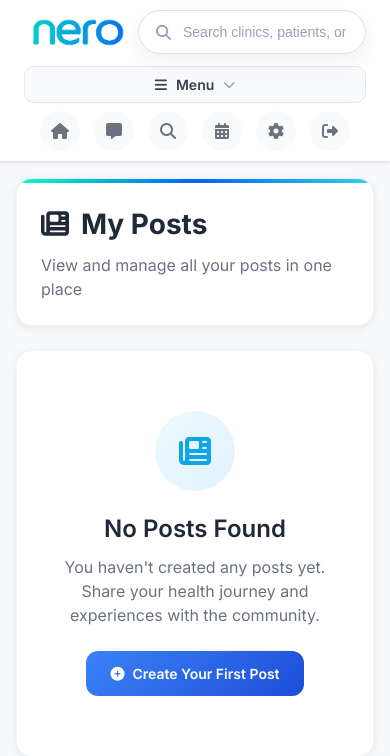
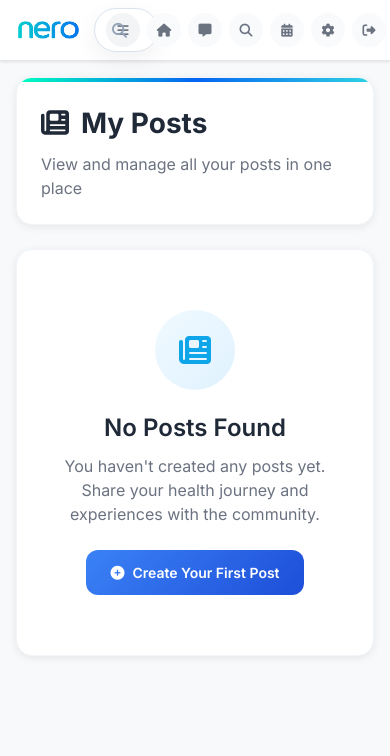
Before and after one commit to dakirBLM/Nero, a Django app: page /patients/my-posts/ in a window 390 px wide. Shown: the top 756 px of the page. Run offline with Django 5.2, Linux system fonts and the light colour scheme; the visitor is signed in with stand-in values (Sample User, id 1); data that the repository does not hold is empty; parts of the project's set-up code (start-up, migrations or seed data) failed here and were passed over.

Commit message:
Patient header: single-line layout (logo+search+icons); menu toggle as a nav icon (mobile only); lock flex order

```diff
--- a/templates/includes/patient_nav.html
+++ b/templates/includes/patient_nav.html
@@ -7,40 +7,37 @@
     search_id           -> id for the search input   (default 'dashboard-search-bar')
     search_results_id   -> id for the results box     (default 'dashboard-search-results')
     search_placeholder  -> placeholder text           (default 'Search clinics by name...')
-  Layout: logo + search bar on the top row, navigation icons underneath.
+  Layout: logo + search bar + navigation icons all on ONE line.
   The !important locks below neutralize leftover per-page header media-queries so the
   header renders identically on every page at every width.
-  On mobile (<=1024px) the left sidebar (.sidebar-left) collapses into a "Menu" dropdown.
+  On mobile (<=1024px) a bars icon appears among the nav icons and drops down the
+  page's left sidebar (.sidebar-left) as a menu.
 {% endcomment %}
 <style>
-/* two-row header layout (overrides the per-page single-row / grid CSS) */
-.header-container.pnav{display:flex !important;flex-direction:column !important;align-items:stretch !important;gap:6px;padding:10px 24px !important}
-.pnav .pnav-top{display:flex;align-items:center;width:100%}
-.pnav .logo-container{width:104px !important;height:44px !important;flex-shrink:0;justify-content:flex-start !important;margin:0 !important}
-.pnav .search-container{flex:1 1 auto !important;width:auto !important;max-width:560px !important;margin:0 0 0 14px !important}
-.pnav .nav-icons{display:flex !important;justify-content:center !important;width:100% !important;gap:26px !important;margin:0 !important;padding:2px 0 0 !important}
-.pnav .nav-icon{width:40px !important;height:40px !important}
-/* mobile-only dropdown toggle for the left sidebar */
-.pnav-side-toggle{display:none;align-items:center;justify-content:center;gap:9px;width:100%;margin-top:6px;
-  padding:9px 12px;border:1px solid #e5e7eb;border-radius:10px;background:#f9fafb;color:#374151;
-  font-family:inherit;font-size:14px;font-weight:600;cursor:pointer;transition:background .2s}
-.pnav-side-toggle:hover{background:#f3f4f6}
-.pnav-side-toggle .chev{transition:transform .2s;font-size:12px;color:#9ca3af}
-.pnav-side-toggle.open .chev{transform:rotate(180deg)}
+/* single-row header layout (overrides the per-page single-row / grid CSS) */
+.header-container.pnav{display:flex !important;flex-direction:row !important;flex-wrap:nowrap !important;align-items:center !important;justify-content:space-between !important;gap:12px;padding:10px 24px !important}
+.pnav .logo-container{order:0 !important;width:104px !important;height:44px !important;flex-shrink:0;justify-content:flex-start !important;margin:0 !important}
+.pnav .search-container{order:1 !important;flex:1 1 auto !important;width:auto !important;max-width:480px !important;margin:0 8px !important;min-width:0}
+.pnav .nav-icons{order:2 !important;display:flex !important;align-items:center !important;justify-content:flex-end !important;flex-shrink:0;width:auto !important;gap:14px !important;margin:0 !important;padding:0 !important}
+.pnav .nav-icon{width:40px !important;height:40px !important;flex-shrink:0}
+/* menu icon (mobile only, shown when the page has a left sidebar) */
+.pnav .nav-icon.pnav-menu-icon{display:none;border:none;background:#f3f4f6;cursor:pointer;font-family:inherit}
 @media (max-width:1024px){
-  .pnav-side-toggle.has-sidebar{display:flex}
+  .pnav .nav-icon.pnav-menu-icon.has-sidebar{display:flex}
   .sidebar-left{display:none !important}
   .sidebar-left.pnav-open{display:block !important;animation:pnavSlide .22s ease}
 }
 @keyframes pnavSlide{from{opacity:0;transform:translateY(-8px)}to{opacity:1;transform:none}}
-@media (max-width:640px){
-  .pnav .search-container{margin-left:10px !important;max-width:none !important}
-  .pnav .nav-icons{gap:14px !important}
+@media (max-width:760px){
+  .header-container.pnav{padding:8px 12px !important;gap:8px}
+  .pnav .logo-container{width:70px !important;height:38px !important}
+  .pnav .search-container{margin:0 4px !important}
+  .pnav .nav-icons{gap:7px !important}
+  .pnav .nav-icon{width:34px !important;height:34px !important;font-size:13px}
 }
 </style>
 <header class="main-header">
     <div class="header-container pnav">
-        <div class="pnav-top">
         <!-- Logo -->
         <div class="logo-container">
             <div class="logo-gradient" role="img" aria-label="NERO Logo"></div>
@@ -53,10 +50,12 @@
             <input type="text" name="q" class="search-bar" id="{{ search_id|default:'dashboard-search-bar' }}" autocomplete="off" placeholder="{{ search_placeholder|default:'Search clinics by name...' }}">
             <div class="search-results" id="{{ search_results_id|default:'dashboard-search-results' }}"></div>
         </div>
-        </div>
 
-        <!-- Navigation Icons (under the logo + search) -->
+        <!-- Navigation Icons -->
         <div class="nav-icons">
+            <button class="nav-icon pnav-menu-icon" id="pnavSideToggle" type="button" title="Menu" aria-expanded="false">
+                <i class="fas fa-bars"></i>
+            </button>
             <a href="{% url 'patient_dashboard' %}" class="nav-icon{% if active == 'dashboard' %} active{% endif %}" title="Home">
                 <i class="fas fa-home"></i>
             </a>
@@ -77,11 +76,6 @@
                 <i class="fas fa-sign-out-alt"></i>
             </a>
         </div>
-
-        <!-- Mobile: dropdown toggle for the page's left sidebar menu -->
-        <button class="pnav-side-toggle" id="pnavSideToggle" type="button" aria-expanded="false">
-            <i class="fas fa-bars"></i> Menu <i class="fas fa-chevron-down chev"></i>
-        </button>
     </div>
 </header>
 <script>
@@ -90,11 +84,10 @@
   if (!t) return;
   function init(){
     var s = document.querySelector('.sidebar-left');
-    if (!s) return; // page has no left sidebar -> button stays hidden
+    if (!s) return; // page has no left sidebar -> icon stays hidden
     t.classList.add('has-sidebar');
     t.addEventListener('click', function(){
       var open = s.classList.toggle('pnav-open');
-      t.classList.toggle('open', open);
       t.setAttribute('aria-expanded', open);
     });
   }
```
Lines whose indentation alone changed are shown as unchanged.
